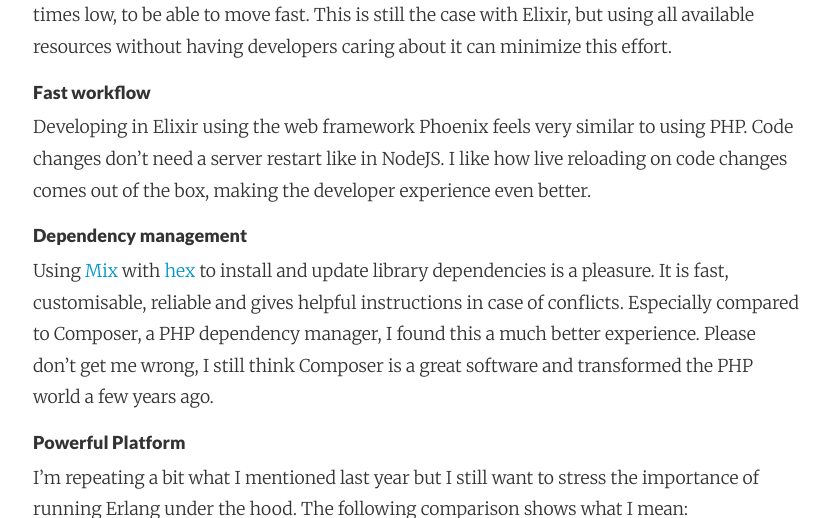
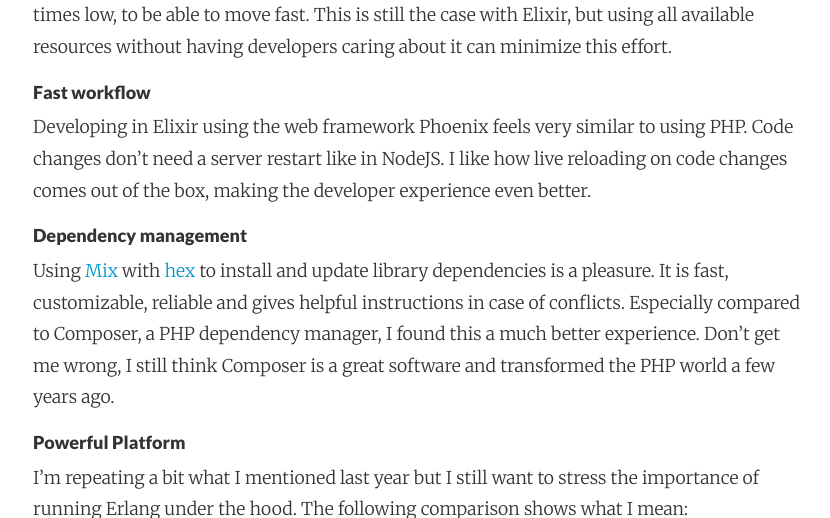
Before and after one commit to adri/adri.github.io, a Jekyll site: the page built from _posts/2017-12-13-learning-elixir-1-year-later.md, in a window 1280 px wide and 900 px high, scrolled down 4693 px, cut to the strip 0-518 px from the top of the window. Shown: the whole strip, without its empty margins (223-1053 px from the left). Built offline with Jekyll 4.4.1, drawn with Linux system fonts in a browser that asks for light colours; nearby versions of some CDN libraries; comment, search, counter and statistics services are not loaded.

Commit message:
Autocommit from wiki

```diff
--- a/_posts/2017-12-13-learning-elixir-1-year-later.md
+++ b/_posts/2017-12-13-learning-elixir-1-year-later.md
@@ -99,7 +99,7 @@
 Developing in Elixir using the web framework Phoenix feels very similar to using PHP. Code changes don't need a server restart like in NodeJS. I like how live reloading on code changes comes out of the box, making the developer experience even better.
 
 ##### Dependency management
-Using [Mix](http://elixir-lang.github.io/getting-started/mix-otp/introduction-to-mix.html) with [hex](https://hex.pm/) to install and update library dependencies is a pleasure. It is fast, customisable, reliable and gives helpful instructions in case of conflicts. Especially compared to Composer, a PHP dependency manager, I found this a much better experience. Please don't get me wrong, I still think Composer is a great software and transformed the PHP world a few years ago.
+Using [Mix](http://elixir-lang.github.io/getting-started/mix-otp/introduction-to-mix.html) with [hex](https://hex.pm/) to install and update library dependencies is a pleasure. It is fast, customizable, reliable and gives helpful instructions in case of conflicts. Especially compared to Composer, a PHP dependency manager, I found this a much better experience. Don't get me wrong, I still think Composer is a great software and transformed the PHP world a few years ago.
 
 ##### Powerful Platform
 I'm repeating a bit what I mentioned last year but I still want to stress the importance of running Erlang under the hood. The following comparison shows what I mean:
```
